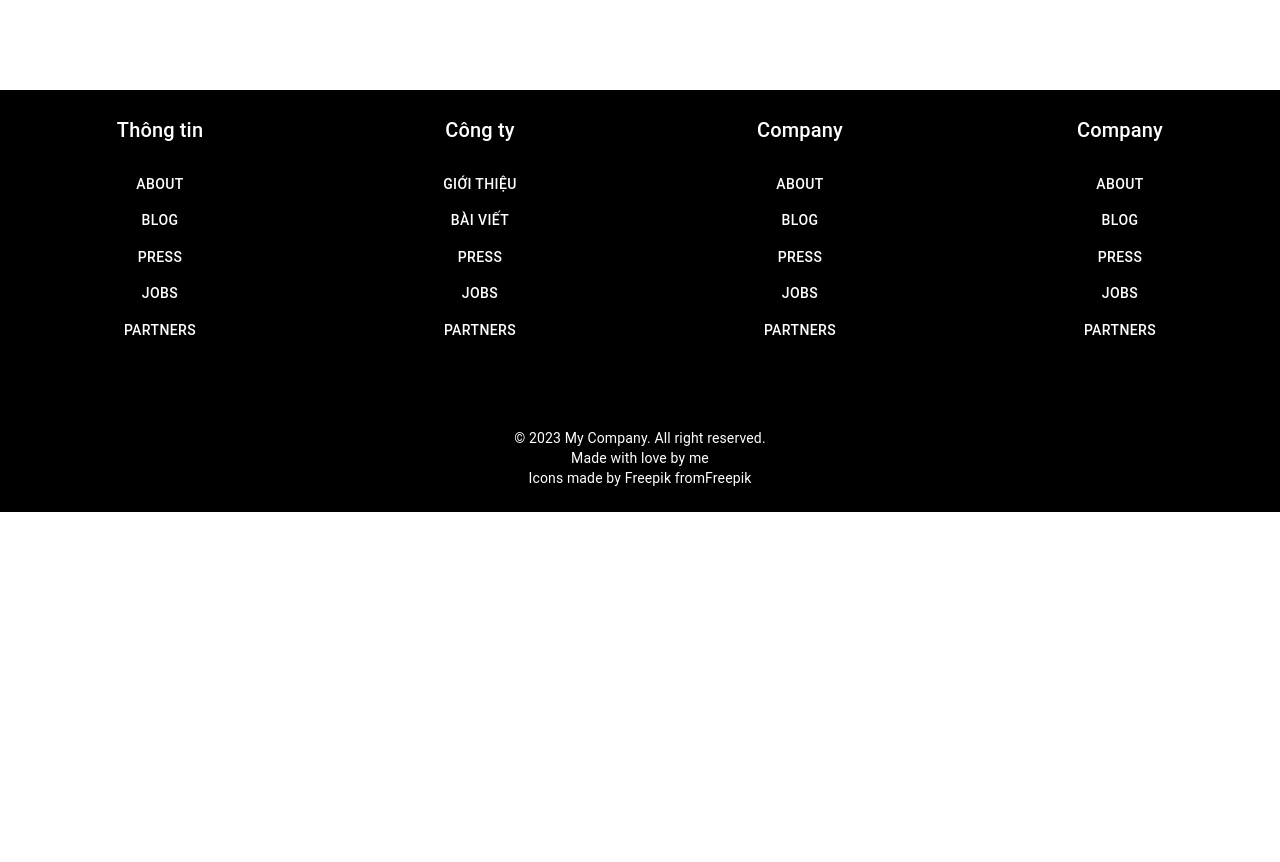
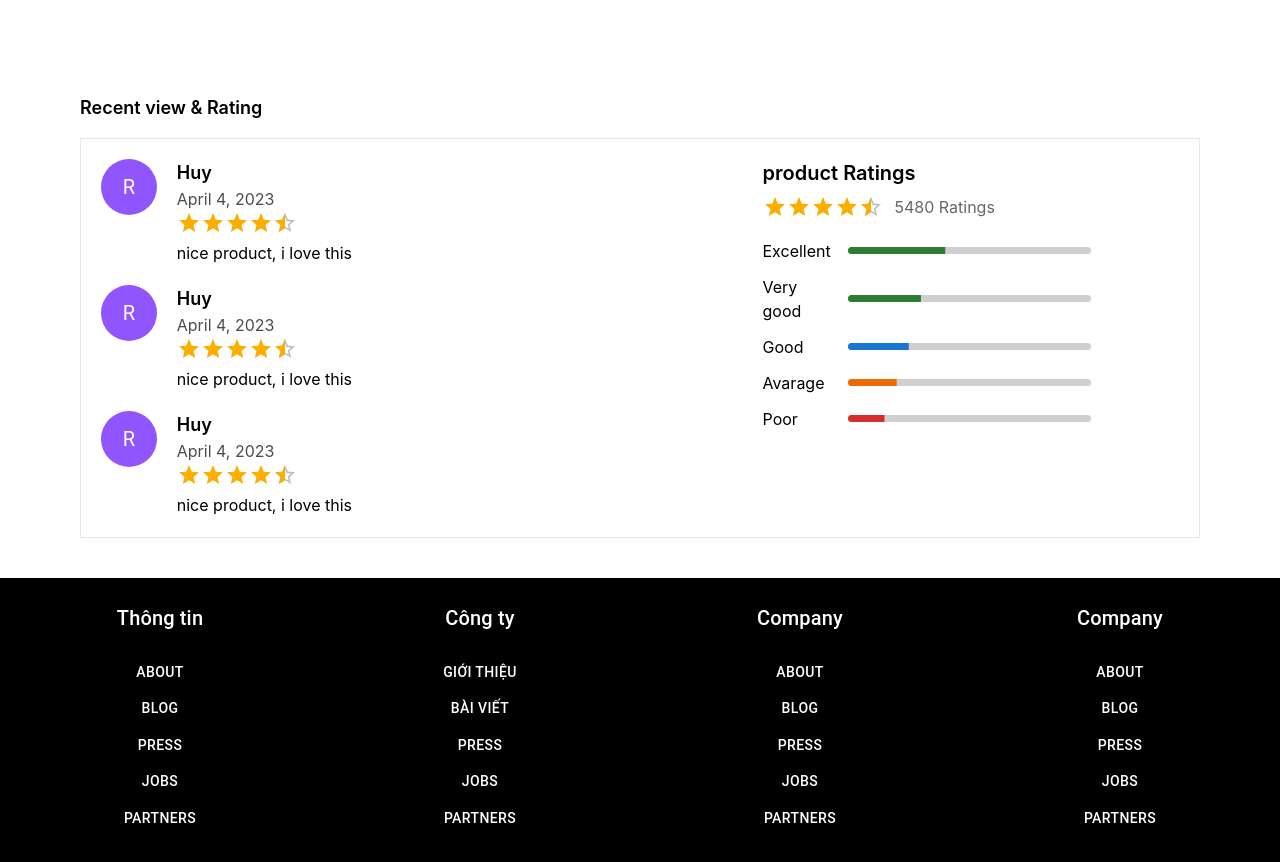
Before and after one commit to pvanquochuy/e-commerce, a React (Create React App) app in the folder fontend/e-commerce/: page / in a window 1280 px wide. Shown: the part 1248-2110 px from the top of the page. Before the commit the page ends 1760 px from the top, so only its background shows below. Built offline with nearby package versions, Linux system fonts and the light colour scheme.

Commit message:
create product ratings and reviews

```diff
--- a/fontend/e-commerce/src/customer/components/ProductDetails/ProductDetails.jsx
+++ b/fontend/e-commerce/src/customer/components/ProductDetails/ProductDetails.jsx
@@ -23,7 +23,8 @@
 
 import { useState } from "react";
 import { Radio, RadioGroup } from "@headlessui/react";
-import { Rating, Button } from "@mui/material";
+import { Rating, Button, Grid, Box, LinearProgress } from "@mui/material";
+import ProductReviewCard from "./ProductReviewCard";
 
 const product = {
   name: "Basic Tee 6-Pack",
@@ -86,7 +87,7 @@ export default function ProductDetails() {
   const [selectedSize, setSelectedSize] = useState(product.sizes[2]);
 
   return (
-    <div className="bg-white">
+    <div className="bg-white lg:px-20">
       <div className="pt-6">
         <nav aria-label="Breadcrumb">
           <ol
@@ -311,6 +312,109 @@ export default function ProductDetails() {
             </div>
           </div>
         </section>
+        {/* rating and review*/}
+        <section>
+          <h1 className="font-semibold text-lg pb-4">Recent view & Rating</h1>
+          <div className="border p-5">
+            <Grid container spacing={7}>
+              <Grid item xs={7}>
+                <div className="space-y-5">
+                  {[1, 1, 1].map((item) => (
+                    <ProductReviewCard />
+                  ))}
+                </div>
+              </Grid>
+
+              <Grid item xs={5}>
+                <h1 className="text-xl font-semibold pb-2">product Ratings</h1>
+                <div className="flex items-center space-x-3">
+                  <Rating
+                    name="read-only"
+                    value={4.6}
+                    precision={0.5}
+                    readOnly
+                  />
+                  <p className="opacity-60">5480 Ratings</p>
+                </div>
+                <Box className="mt-5 space-y-3">
+                  <Grid container alignItems="center" gap={2}>
+                    <Grid item xs={2}>
+                      <p>Excellent</p>
+                    </Grid>
+                    <Grid item xs={7}>
+                      <LinearProgress
+                        sx={{ bgcolor: "#d0d0d0", borderRadius: 4, height: 7 }}
+                        variant="determinate"
+                        value={40}
+                        color="success"
+                      />
+                    </Grid>
+                  </Grid>
+
+                  <Grid container alignItems="center" gap={2}>
+                    <Grid item xs={2}>
+                      <p>Very good</p>
+                    </Grid>
+                    <Grid item xs={7}>
+                      <LinearProgress
+                        sx={{ bgcolor: "#d0d0d0", borderRadius: 4, height: 7 }}
+                        variant="determinate"
+                        value={30}
+                        color="success"
+                      />
+                    </Grid>
+                  </Grid>
+
+                  <Grid container alignItems="center" gap={2}>
+                    <Grid item xs={2}>
+                      <p>Good</p>
+                    </Grid>
+                    <Grid item xs={7}>
+                      <LinearProgress
+                        sx={{
+                          bgcolor: "#d0d0d0",
+                          borderRadius: 4,
+                          height: 7,
+                          color: "yellow",
+                        }}
+                        variant="determinate"
+                        value={25}
+                      />
+                    </Grid>
+                  </Grid>
+
+                  <Grid container alignItems="center" gap={2}>
+                    <Grid item xs={2}>
+                      <p>Avarage</p>
+                    </Grid>
+                    <Grid item xs={7}>
+                      <LinearProgress
+                        sx={{ bgcolor: "#d0d0d0", borderRadius: 4, height: 7 }}
+                        variant="determinate"
+                        value={20}
+                        color="warning"
+                      />
+                    </Grid>
+                  </Grid>
+
+                  <Grid container alignItems="center" gap={2}>
+                    <Grid item xs={2}>
+                      <p>Poor</p>
+                    </Grid>
+                    <Grid item xs={7}>
+                      <LinearProgress
+                        sx={{ bgcolor: "#d0d0d0", borderRadius: 4, height: 7 }}
+                        variant="determinate"
+                        value={15}
+                        color="error"
+                      />
+                    </Grid>
+                  </Grid>
+                </Box>
+              </Grid>
+            </Grid>
+          </div>
+        </section>
       </div>
     </div>
   );
--- /dev/null
+++ b/fontend/e-commerce/src/customer/components/ProductDetails/ProductReviewCard.jsx
@@ -0,0 +1,34 @@
+import { Avatar, Box, Grid, Rating } from "@mui/material";
+import React from "react";
+
+const ProductReviewCard = () => {
+  return (
+    <div>
+      <Grid container spacing={2} gap={3}>
+        <Grid item xs={1}>
+          <Box>
+            <Avatar
+              className="text-white"
+              sx={{ width: 56, height: 56, bgcolor: "#9155fd" }}
+            >
+              R
+            </Avatar>
+          </Box>
+        </Grid>
+
+        <Grid item xs={9}>
+          <div className="space-y-2">
+            <div>
+              <p className="font-semibold text-lg">Huy</p>
+              <p className="opacity-70">April 4, 2023</p>
+            </div>
+          </div>
+          <Rating value={4.5} name="half-rating" readOnly precision={0.5} />
+          <p>nice product, i love this</p>
+        </Grid>
+      </Grid>
+    </div>
+  );
+};
+
+export default ProductReviewCard;
```
